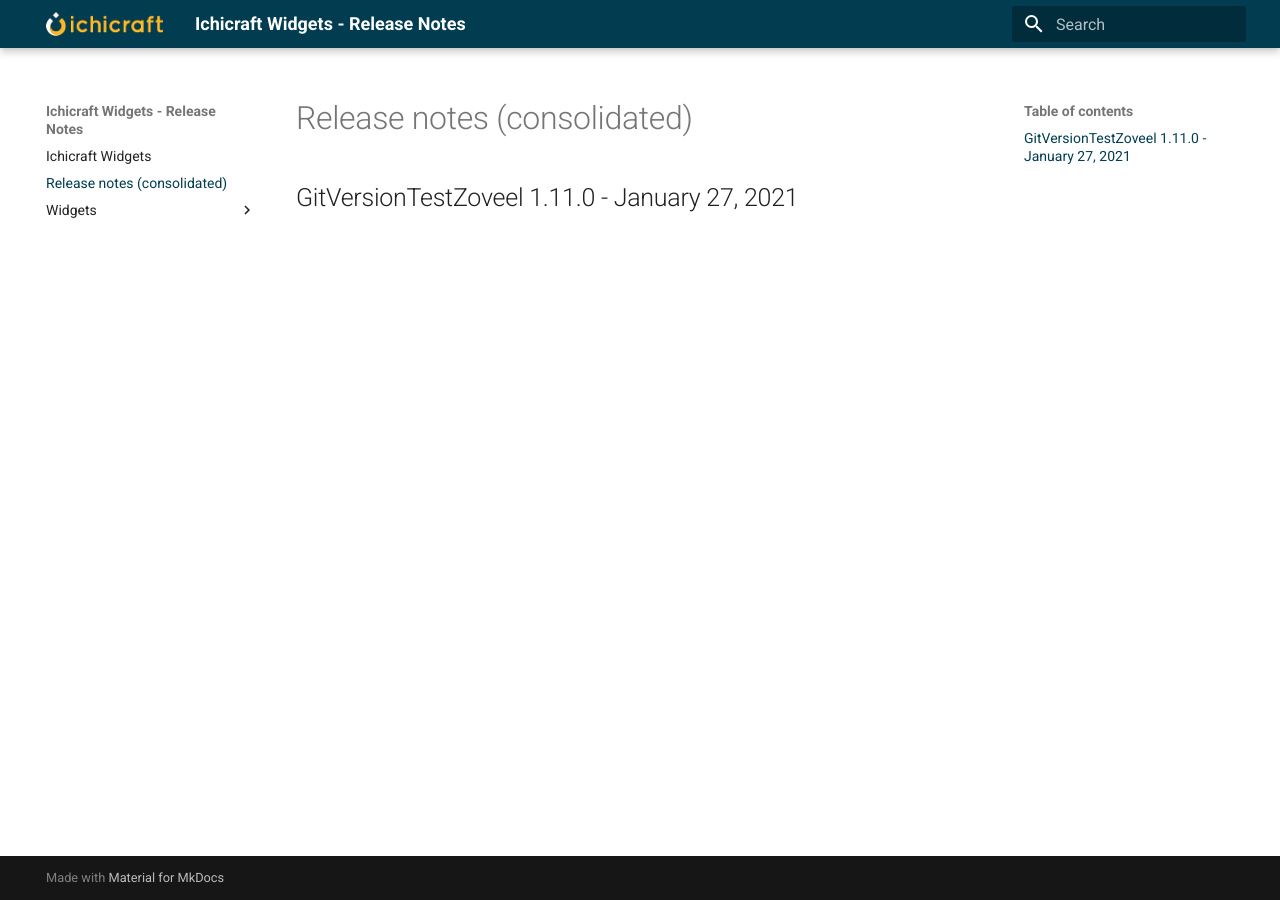
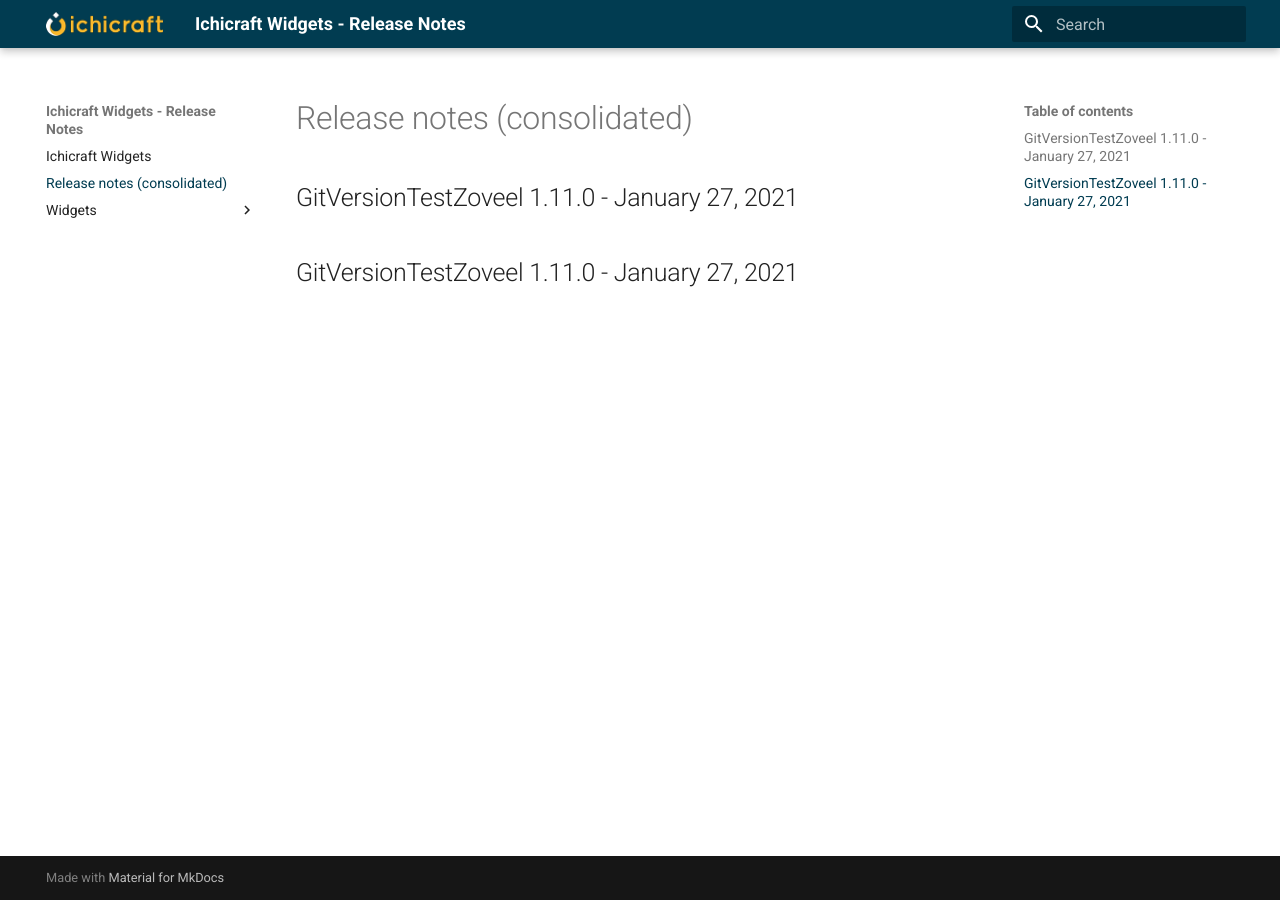
Before and after one commit to ichicraft/widgets-docs, an MkDocs documentation site: the page built from docs/release-notes-(consolidated).md, in a window 1280 px wide. Built offline with MkDocs 1.6.1 and Material for MkDocs 9.7.7, drawn with Linux system fonts in a browser that asks for light colours.

Commit message:
Release notes updated by BuildService

```diff
--- a/docs/Widgets/GitVersionTestZoveel.md
+++ b/docs/Widgets/GitVersionTestZoveel.md
@@ -1,3 +1,5 @@
+## 1.11.0 - January 27, 2021
+
 ## 1.11.0 - January 27, 2021
 
 Test 123
--- a/docs/release-notes-(consolidated).md
+++ b/docs/release-notes-(consolidated).md
@@ -1 +1,3 @@
 ## GitVersionTestZoveel 1.11.0 - January 27, 2021
+
+## GitVersionTestZoveel 1.11.0 - January 27, 2021
```
